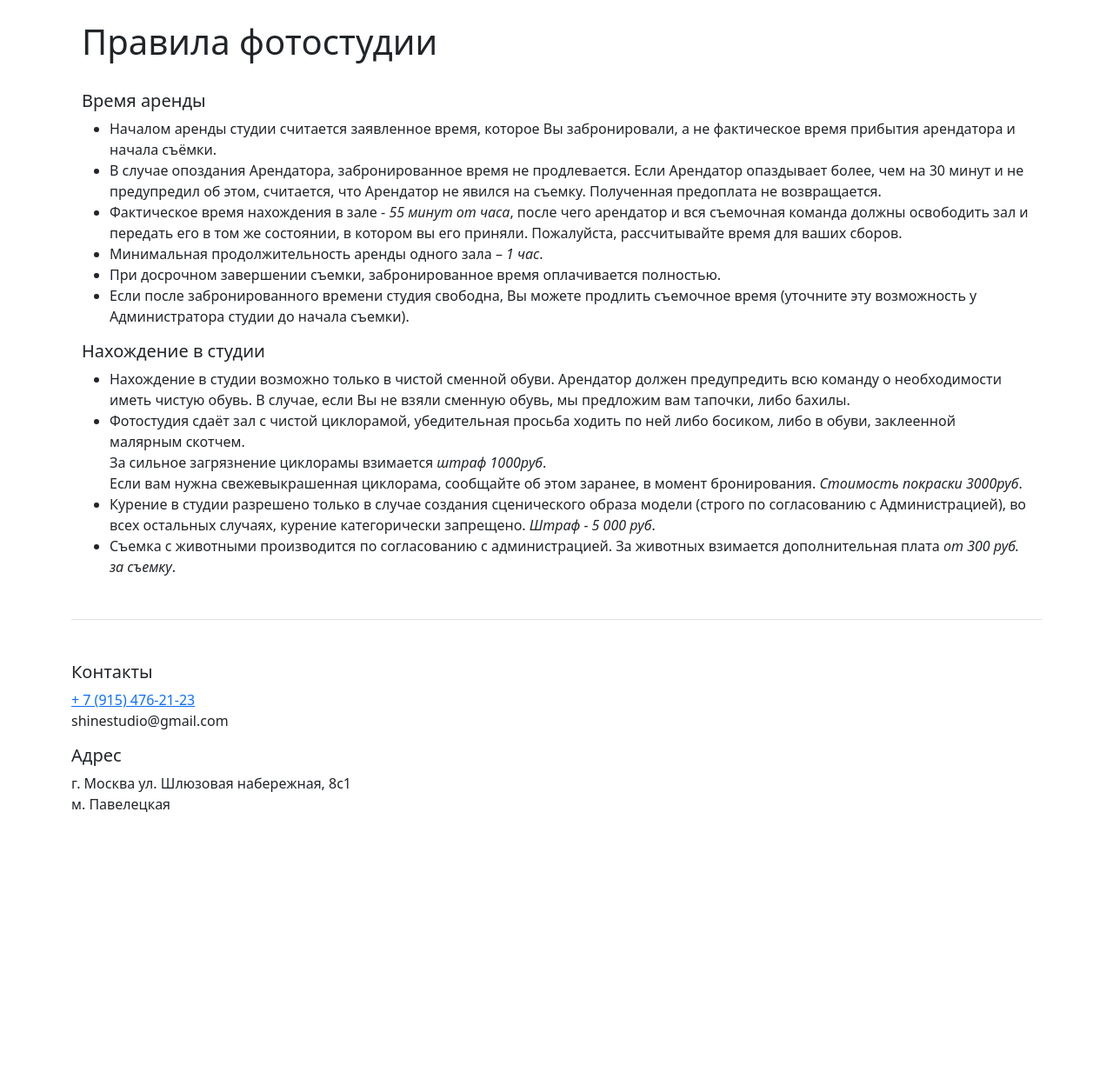
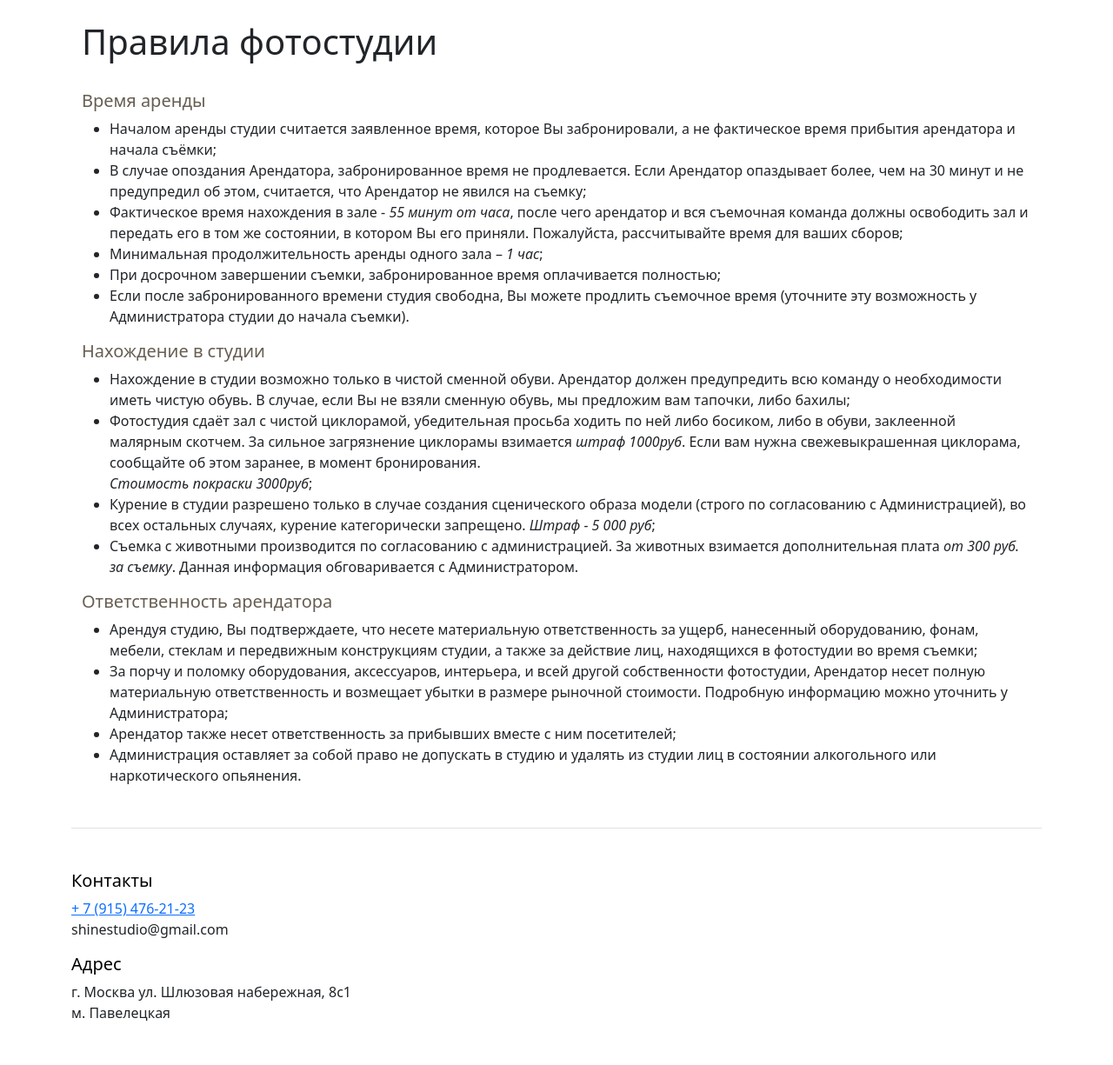
Before and after one commit to alyonalex/site, a Flask app: page /rools in a window 1280 px wide. Shown: the part 67-1292 px from the top of the page at 87% size. Before the commit the page ends 1002 px from the top, so only its background shows below. Run offline with Flask 3, Linux system fonts and the light colour scheme; some libraries are stand-ins or nearby versions.

Commit message:
Final changes

```diff
--- a/static/css/style.css
+++ b/static/css/style.css
@@ -8,3 +8,7 @@
     height: 95%;
     object-fit: cover;
 }
+
+h4, h5, h6 {
+    color: rgb(103, 94, 82);
+}
--- a/templates/base.html
+++ b/templates/base.html
@@ -13,14 +13,14 @@
     <div class="container">
         <header>
           <div class="d-flex flex-column flex-md-row align-items-center pb-3 mb-4 border-bottom">
-            <a href="/" class="d-flex align-items-center link-body-emphasis text-decoration-none">
+            <a href="/" class="d-flex align-items-center link-body-emphasis text-decoration-none" style="color: rgb(111, 94, 72)">
                 <img src="https://gas-kvas.com/grafic/uploads/posts/2024-01/gas-kvas-com-p-diskotechnii-shar-na-prozrachnom-fone-5.jpg" width="45" height="25" class="me-0"role="img">
               <span class="fs-4">Shine Studio</span>
             </a>
             <nav class="d-inline-flex mt-2 mt-md-2 ms-md-auto">
-              <a class="me-3 py-2 link-body-emphasis text-decoration-none" href="/rools">Правила</a>
-              <a class="me-3 py-2 link-body-emphasis text-decoration-none" href="/rooms">Залы</a>
-              <a class="me-3 py-2 link-body-emphasis text-decoration-none" href="/equipment">Оборудование</a>
+              <a class="me-3 py-2 link-body-emphasis text-decoration-none" style="color: rgb(111, 94, 72)" href="/rools">Правила</a>
+              <a class="me-3 py-2 link-body-emphasis text-decoration-none" style="color: rgb(111, 94, 72)" href="/rooms">Залы</a>
+              <a class="me-3 py-2 link-body-emphasis text-decoration-none" style="color: rgb(111, 94, 72)" href="/equipment">Оборудование</a>
               <a class="me-3 py-2 btn btn-outline-dark" href="/booking">Забронировать студию</a>
             </nav>
           </div>
@@ -30,12 +30,12 @@
 
         <footer class="pt-4 my-md-5 pt-md-5 border-top">
             <div class="col-6 col-md">
-              <h5>Контакты</h5>
+              <h5 style="color: rgb(0, 0, 0)">Контакты</h5>
               <div class=phone><a href="tel:+79154762123">+ 7 (915) 476-21-23</a></div>
                 shinestudio@gmail.com</p>
             </div>
             <div class="col-6 col-md">
-              <h5>Адрес</h5>
+              <h5 style="color: rgb(0, 0, 0)">Адрес</h5>
               <p>г. Москва ул. Шлюзовая набережная, 8с1<br/>
                 м. Павелецкая</p>
             </div>
--- a/templates/index.html
+++ b/templates/index.html
@@ -142,7 +142,7 @@
         <li>По правую сторону будет дверь с вывеской с названием студии</li>
     </ul><br/>
 
-    <h4 style=>Расположение на карте</h4><br/>
+    <h4 style="color: #000;">Расположение на карте</h4><br/>
 </div>
 <script type="text/javascript" charset="utf-8" async src="https://api-maps.yandex.ru/services/constructor/1.0/js/?um=constructor%3Abc0df57d03dec3682e03b1e25474023c3dd621e1a2222338c2e933899b9a6906&amp;width=100%25&amp;height=300&amp;lang=ru_RU&amp;scroll=true"></script>
 {% endblock %}
--- a/templates/rools.html
+++ b/templates/rools.html
@@ -9,21 +9,27 @@
     <h1>Правила фотостудии</h1></br>
     <h5>Время аренды</h5>
     <ul>
-        <li>Началом аренды студии считается заявленное время, которое Вы забронировали, а не фактическое время прибытия арендатора и начала съёмки.</li>
-        <li>В случае опоздания Арендатора, забронированное время не продлевается. Если Арендатор опаздывает более, чем на 30 минут и не предупредил об этом, считается, что Арендатор не явился на съемку. Полученная предоплата не возвращается.</li>
-        <li>Фактическое время нахождения в зале - <i>55 минут от часа</i>, после чего арендатор и вся съемочная команда должны освободить зал и передать его в том же состоянии, в котором вы его приняли. Пожалуйста, рассчитывайте время для ваших сборов.</li>
-        <li>Минимальная продолжительность аренды одного зала – <i>1 час</i>.</li>
-        <li>При досрочном завершении съемки, забронированное время оплачивается полностью.</li>
+        <li>Началом аренды студии считается заявленное время, которое Вы забронировали, а не фактическое время прибытия арендатора и начала съёмки;</li>
+        <li>В случае опоздания Арендатора, забронированное время не продлевается. Если Арендатор опаздывает более, чем на 30 минут и не предупредил об этом, считается, что Арендатор не явился на съемку;</li>
+        <li>Фактическое время нахождения в зале - <i>55 минут от часа</i>, после чего арендатор и вся съемочная команда должны освободить зал и передать его в том же состоянии, в котором Вы его приняли. Пожалуйста, рассчитывайте время для ваших сборов;</li>
+        <li>Минимальная продолжительность аренды одного зала – <i>1 час</i>;</li>
+        <li>При досрочном завершении съемки, забронированное время оплачивается полностью;</li>
         <li>Если после забронированного времени студия свободна, Вы можете продлить съемочное время (уточните эту возможность у Администратора студии до начала съемки).
     </ul>
     <h5>Нахождение в студии</h5>
     <ul>
-        <li>Нахождение в студии возможно только в чистой сменной обуви. Арендатор должен предупредить всю команду о необходимости иметь чистую обувь. В случае, если Вы не взяли сменную обувь, мы предложим вам тапочки, либо бахилы.</li>
-        <li>Фотостудия сдаёт зал с чистой циклорамой, убедительная просьба ходить по ней либо босиком, либо в обуви, заклеенной малярным скотчем.</br>
-        За сильное загрязнение циклорамы взимается <i>штраф 1000руб</i>.</br>
-        Если вам нужна свежевыкрашенная циклорама, сообщайте об этом заранее, в момент бронирования. <i>Стоимость покраски 3000руб</i>.</li>
-        <li>Курение в студии разрешено только в случае создания сценического образа модели (строго по согласованию с Администрацией), во всех остальных случаях, курение категорически запрещено. <i>Штраф - 5 000 руб</i>.</li>
-        <li>Съемка с животными производится по согласованию с администрацией. За животных взимается дополнительная плата <i>от 300 руб. за съемку</i>.
+        <li>Нахождение в студии возможно только в чистой сменной обуви. Арендатор должен предупредить всю команду о необходимости иметь чистую обувь. В случае, если Вы не взяли сменную обувь, мы предложим вам тапочки, либо бахилы;</li>
+        <li>Фотостудия сдаёт зал с чистой циклорамой, убедительная просьба ходить по ней либо босиком, либо в обуви, заклеенной малярным скотчем.
+            За сильное загрязнение циклорамы взимается <i>штраф 1000руб</i>. Если вам нужна свежевыкрашенная циклорама, сообщайте об этом заранее, в момент бронирования.</br><i>Стоимость покраски 3000руб</i>;</li>
+        <li>Курение в студии разрешено только в случае создания сценического образа модели (строго по согласованию с Администрацией), во всех остальных случаях, курение категорически запрещено. <i>Штраф - 5 000 руб</i>;</li>
+        <li>Съемка с животными производится по согласованию с администрацией. За животных взимается дополнительная плата <i>от 300 руб. за съемку</i>. Данная информация обговаривается с Администратором.</li>
+    </ul>
+    <h5>Ответственность арендатора</h5>
+    <ul>
+        <li>Арендуя студию, Вы подтверждаете, что несете материальную ответственность за ущерб, нанесенный оборудованию, фонам, мебели, стеклам и передвижным конструкциям студии, а также за действие лиц, находящихся в фотостудии во время съемки;</li>
+        <li>За порчу и поломку оборудования, аксессуаров, интерьера, и всей другой собственности фотостудии, Арендатор несет полную материальную ответственность и возмещает убытки в размере рыночной стоимости. Подробную информацию можно уточнить у Администратора;</li>
+        <li>Арендатор также несет ответственность за прибывших вместе с ним посетителей;</li>
+        <li>Администрация оставляет за собой право не допускать в студию и удалять из студии лиц в состоянии алкогольного или наркотического опьянения</i>.</li>
     </ul>
 </div>
 {% endblock %}
```
Also changed, not shown: studio.db.
